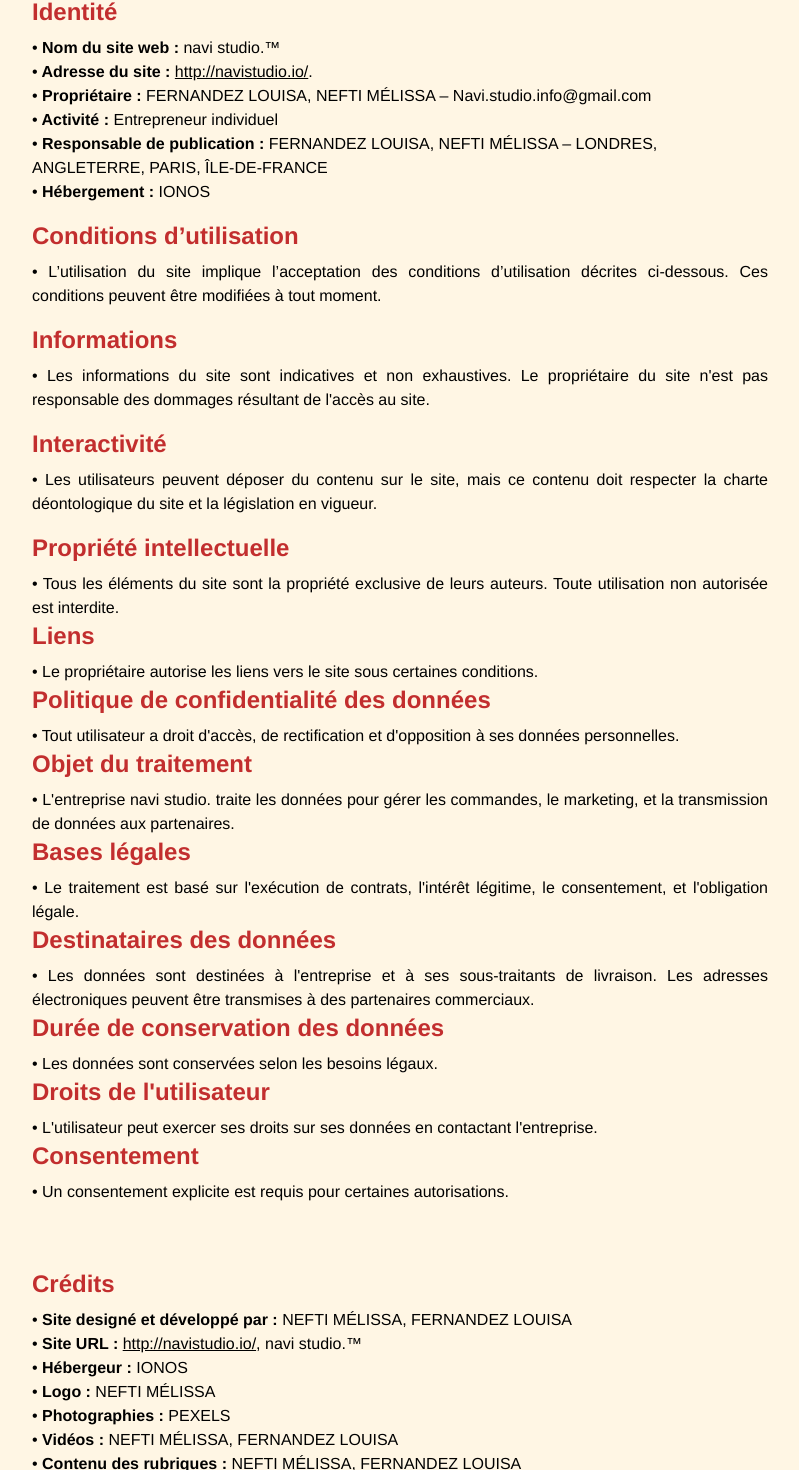
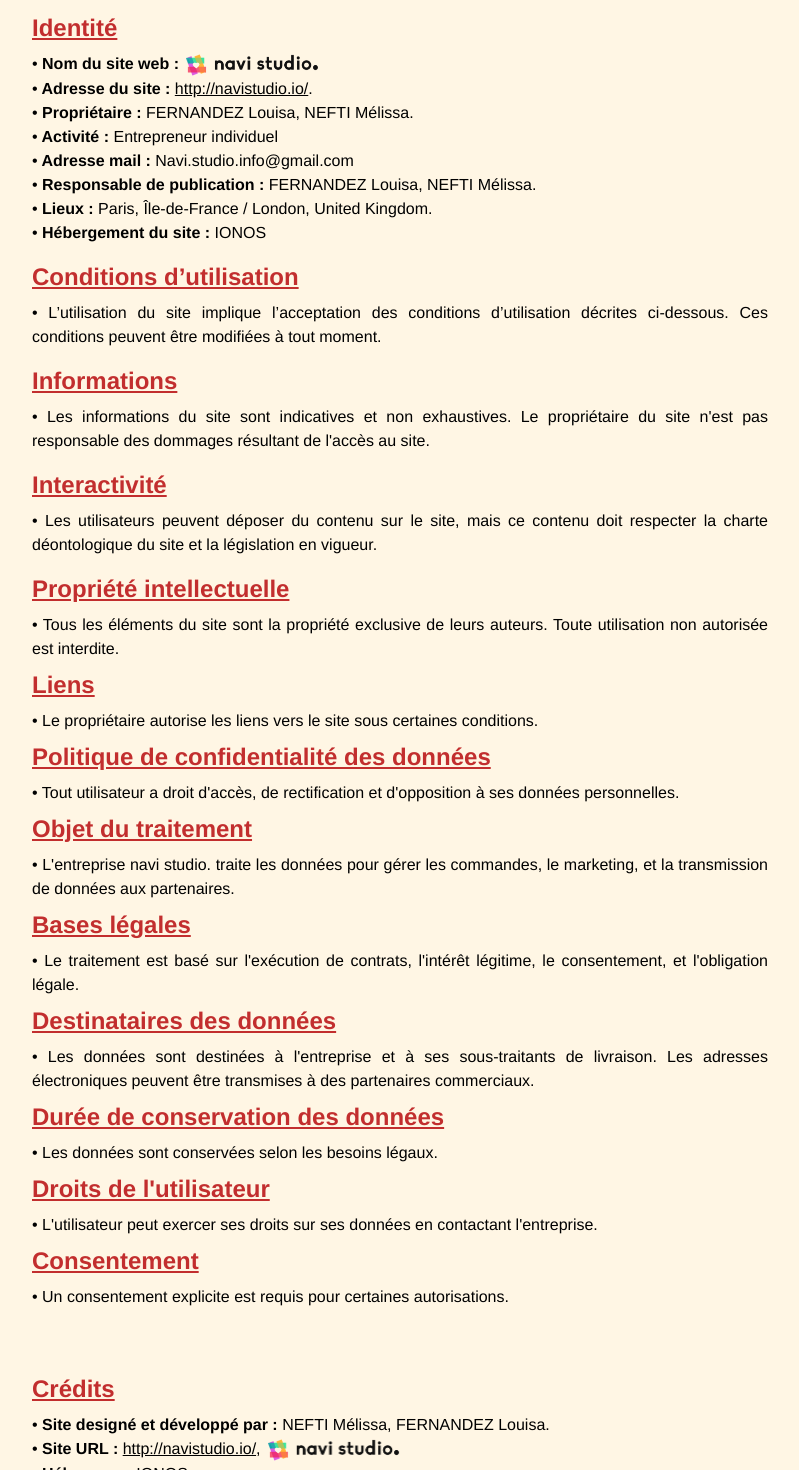
Before and after one commit to franzhopp/v3q, a React (Vite) app: page /mentions in a window 1280 px wide. Shown: the part 248-1718 px from the top of the page, without its empty margins (240-1039 px from the left). Built offline with nearby package versions, Linux system fonts and the light colour scheme; a web font is replaced by a local one.

Commit message:
[ADD] update pages legality

```diff
--- a/src/Components/Privacy/Pages/PageMentions.jsx
+++ b/src/Components/Privacy/Pages/PageMentions.jsx
@@ -1,5 +1,6 @@
 import { NavLink } from "react-router-dom";
 import PrivacyNavbar from "../../Navigation/PrivacyNavbar/PrivacyNavbar.jsx";
+import ImgText from "../../../assets/logo-4.png";
 import Footer from "../../Footer/Footer";
 
 const PageMentions = () => {
@@ -9,21 +10,22 @@ const PageMentions = () => {
     <>
       <PrivacyNavbar />
       <div className="bg-FFF6E4 flex justify-center">
-        <div className="w-full md:max-w-3xl p-4 font-sans-serif pt-16 pb-16">
+        <div className="w-full md:max-w-3xl p-4 font-sans-serif pt-40 sm:pt-20 pb-16">
           <h1 className="text-C22E2E mb-16 text-2xl md:text-3xl font-semibold">
             Mentions légales
           </h1>
 
-          <h2 className="text-C22E2E text-xl md:text-2xl font-semibold mb-2">
+          <h2 className="text-C22E2E underline text-xl md:text-2xl font-semibold mb-2">
             Identité
           </h2>
           <p className="text-black mb-4">
-            •<span className={keywordsStyle}> Nom du site web :</span> navi
-            studio.™
-            <br />•<span className={keywordsStyle}>
-              {" "}
-              Adresse du site :
-            </span>{" "}
+            •<span className={keywordsStyle}> Nom du site web :</span>
+            <img
+              src={ImgText}
+              className="h-6 ml-1 inline"
+              alt="Icône navi studio."
+            />
+            <br />•<span className={keywordsStyle}> Adresse du site :</span>{" "}
             <NavLink
               to="http://navistudio.io/"
               target="_blank"
@@ -34,21 +36,27 @@ const PageMentions = () => {
             </NavLink>
             .
             <br />•<span className={keywordsStyle}> Propriétaire :</span>{" "}
-            FERNANDEZ LOUISA, NEFTI MÉLISSA – Navi.studio.info@gmail.com
+            FERNANDEZ Louisa, NEFTI Mélissa.
             <br />•<span className={keywordsStyle}> Activité :</span>{" "}
             Entrepreneur individuel
+            <br />•<span className={keywordsStyle}> Adresse mail :</span>{" "}
+            Navi.studio.info@gmail.com
             <br />•
             <span className={keywordsStyle}>
               {" "}
               Responsable de publication :
             </span>{" "}
-            FERNANDEZ LOUISA, NEFTI MÉLISSA – LONDRES, ANGLETERRE, PARIS,
-            ÎLE-DE-FRANCE
-            <br />• <span className={keywordsStyle}>Hébergement :</span> IONOS
+            FERNANDEZ Louisa, NEFTI Mélissa.
+            <br />•<span className={keywordsStyle}> Lieux :</span> Paris,
+            Île-de-France / London, United Kingdom.
+            <br />• <span className={keywordsStyle}>
+              Hébergement du site :
+            </span>{" "}
+            IONOS
             <br />
           </p>
 
-          <h2 className="text-C22E2E text-xl md:text-2xl font-semibold mb-2">
+          <h2 className="text-C22E2E underline text-xl md:text-2xl font-semibold mb-2">
             Conditions d’utilisation
           </h2>
           <p className="text-black text-justify mb-4">
@@ -57,7 +65,7 @@ const PageMentions = () => {
             modifiées à tout moment.
           </p>
 
-          <h2 className="text-C22E2E text-xl md:text-2xl font-semibold mb-2">
+          <h2 className="text-C22E2E underline text-xl md:text-2xl font-semibold mb-2">
             Informations
           </h2>
           <p className="text-black text-justify mb-4">
@@ -66,7 +74,7 @@ const PageMentions = () => {
             l'accès au site.
           </p>
 
-          <h2 className="text-C22E2E text-xl md:text-2xl font-semibold mb-2">
+          <h2 className="text-C22E2E underline text-xl md:text-2xl font-semibold mb-2">
             Interactivité
           </h2>
           <p className="text-black text-justify mb-4">
@@ -75,7 +83,7 @@ const PageMentions = () => {
             législation en vigueur.
           </p>
 
-          <h2 className="text-C22E2E text-xl md:text-2xl font-semibold mb-2">
+          <h2 className="text-C22E2E underline text-xl md:text-2xl font-semibold mb-2">
             Propriété intellectuelle
           </h2>
           <p className="text-black text-justify">
@@ -83,7 +91,7 @@ const PageMentions = () => {
             auteurs. Toute utilisation non autorisée est interdite.
           </p>
 
-          <h2 className="text-C22E2E text-xl md:text-2xl font-semibold mb-2">
+          <h2 className="text-C22E2E underline text-xl md:text-2xl font-semibold mb-2 mt-2">
             Liens
           </h2>
           <p className="text-black text-justify">
@@ -91,7 +99,7 @@ const PageMentions = () => {
             conditions.
           </p>
 
-          <h2 className="text-C22E2E text-xl md:text-2xl font-semibold mb-2">
+          <h2 className="text-C22E2E underline text-xl md:text-2xl font-semibold mb-2 mt-2">
             Politique de confidentialité des données
           </h2>
           <p className="text-black text-justify">
@@ -99,7 +107,7 @@ const PageMentions = () => {
             à ses données personnelles.
           </p>
 
-          <h2 className="text-C22E2E text-xl md:text-2xl font-semibold mb-2">
+          <h2 className="text-C22E2E underline text-xl md:text-2xl font-semibold mb-2 mt-2">
             Objet du traitement
           </h2>
           <p className="text-black text-justify">
@@ -108,7 +116,7 @@ const PageMentions = () => {
             partenaires.
           </p>
 
-          <h2 className="text-C22E2E text-xl md:text-2xl font-semibold mb-2">
+          <h2 className="text-C22E2E underline text-xl md:text-2xl font-semibold mb-2 mt-2">
             Bases légales
           </h2>
           <p className="text-black text-justify">
@@ -116,7 +124,7 @@ const PageMentions = () => {
             légitime, le consentement, et l'obligation légale.
           </p>
 
-          <h2 className="text-C22E2E text-xl md:text-2xl font-semibold mb-2">
+          <h2 className="text-C22E2E underline text-xl md:text-2xl font-semibold mb-2 mt-2">
             Destinataires des données
           </h2>
           <p className="text-black text-justify">
@@ -125,14 +133,14 @@ const PageMentions = () => {
             des partenaires commerciaux.
           </p>
 
-          <h2 className="text-C22E2E text-xl md:text-2xl font-semibold mb-2">
+          <h2 className="text-C22E2E underline text-xl md:text-2xl font-semibold mb-2 mt-2">
             Durée de conservation des données
           </h2>
           <p className="text-black text-justify">
             • Les données sont conservées selon les besoins légaux.
           </p>
 
-          <h2 className="text-C22E2E text-xl md:text-2xl font-semibold mb-2">
+          <h2 className="text-C22E2E underline text-xl md:text-2xl font-semibold mb-2 mt-2">
             Droits de l'utilisateur
           </h2>
           <p className="text-black text-justify">
@@ -140,13 +148,13 @@ const PageMentions = () => {
             contactant l'entreprise.
           </p>
 
-          <h2 className="text-C22E2E text-xl md:text-2xl font-semibold mb-2">
+          <h2 className="text-C22E2E underline text-xl md:text-2xl font-semibold mb-2 mt-2">
             Consentement
           </h2>
           <p className="text-black text-justify">
             • Un consentement explicite est requis pour certaines autorisations.
           </p>
-          <h2 className="text-C22E2E text-xl md:text-2xl font-semibold mt-16 mb-2">
+          <h2 className="text-C22E2E underline text-xl md:text-2xl font-semibold mt-16 mb-2">
             Crédits
           </h2>
           <p className="mb-4 text-black">
@@ -155,7 +163,7 @@ const PageMentions = () => {
               {" "}
               Site designé et développé par :
             </span>{" "}
-            NEFTI MÉLISSA, FERNANDEZ LOUISA
+            NEFTI Mélissa, FERNANDEZ Louisa.
             <br />•<span className={keywordsStyle}> Site URL :</span>{" "}
             <NavLink
               to="http://navistudio.io/defaultsite"
@@ -165,30 +173,45 @@ const PageMentions = () => {
             >
               http://navistudio.io/
             </NavLink>
-            , navi studio.™
+            ,
+            <img
+              src={ImgText}
+              className="h-6 ml-1 inline"
+              alt="Icône navi studio."
+            />
             <br />•<span className={keywordsStyle}> Hébergeur :</span> IONOS
-            <br />•<span className={keywordsStyle}> Logo :</span> NEFTI MÉLISSA
+            <br />•<span className={keywordsStyle}> Logo :</span> NEFTI Mélissa.
             <br />•<span className={keywordsStyle}> Photographies : </span>
-            PEXELS
+            Pexels.
             <br />•<span className={keywordsStyle}> Vidéos :</span> NEFTI
-            MÉLISSA, FERNANDEZ LOUISA
+            Mélissa, FERNANDEZ Louisa.
             <br />•
             <span className={keywordsStyle}> Contenu des rubriques :</span>{" "}
-            NEFTI MÉLISSA, FERNANDEZ LOUISA
+            NEFTI Mélissa, FERNANDEZ Louisa.
+            <br />•<span className={keywordsStyle}>
+              {" "}
+              Contenu des textes :
+            </span>{" "}
+            NEFTI Mélissa, FERNANDEZ Louisa.
+            <br />•<span className={keywordsStyle}>
+              {" "}
+              Contenu des liens :
+            </span>{" "}
+            NEFTI Mélissa, FERNANDEZ Louisa.
             <br />•
             <span className={keywordsStyle}> Montages des visuels :</span> NEFTI
-            MÉLISSA, FERNANDEZ LOUISA
+            Mélissa, FERNANDEZ Louisa.
             <br />•<span className={keywordsStyle}>
               {" "}
               Montages des vidéos :
             </span>{" "}
-            NEFTI MÉLISSA, FERNANDEZ LOUISA
+            NEFTI Mélissa, FERNANDEZ Louisa.
             <br />•
             <span className={keywordsStyle}>
               {" "}
               Icônes utilisées pour les visuels :
             </span>{" "}
-            Photoshop, Illustrator, Figma, Procreate
+            Photoshop, Illustrator, Figma, Procreate.
             <br />•<span className={keywordsStyle}>
               {" "}
               Éditeur de code :
@@ -199,10 +222,9 @@ const PageMentions = () => {
               {" "}
               Technologies utilisées :
             </span>{" "}
-            React, Tailwind CSS, HTML/CSS, JS, EmailJS, Postman, PNPM, AOS,
-            Motion, Notion, React Icons, Hyper UI, Daisy UI etc...
+            React, Tailwind CSS.
             <br />
-            <div className="mt-16">
+            <div className="mt-16 font-extrabold text-C22E2E">
               Modèle de formule de collecte de données à caractère personnel
               pour la conception de la rubrique "MENTIONS LÉGALES" : Site du
               CNIL - Version 2019 /{" "}
--- a/src/Components/Privacy/Pages/PagePrivacy.jsx
+++ b/src/Components/Privacy/Pages/PagePrivacy.jsx
@@ -1,4 +1,5 @@
 import PrivacyNavbar from "../../Navigation/PrivacyNavbar/PrivacyNavbar.jsx";
+import ImgText from "../../../assets/logo-4.png";
 import Footer from "../../Footer/Footer";
 
 const PagePrivacy = () => {
@@ -6,16 +7,20 @@ const PagePrivacy = () => {
     <>
       {" "}
       <PrivacyNavbar />
-      <div className="bg-FFF6E4 flex justify-center font-sans-serif pb-16 pt-16">
+      <div className="bg-FFF6E4 flex justify-center font-sans-serif pb-16 pt-40 sm:pt-20">
         <div className="w-full md:max-w-3xl p-4">
           <h1 className="text-2xl md:text-3xl font-semibold mb-16 text-C22E2E">
             Politique de Confidentialité des Données
           </h1>
 
           <p className="text-black text-justify mb-4">
-            • Chez{" "}
-            <span className="text-C22E2E font-extrabold">navi studio.™</span>,
-            nous accordons une grande importance à la protection de vos
+            • Chez
+            <img
+              src={ImgText}
+              className="h-6 ml-1 inline"
+              alt="Icône navi studio."
+            />
+            , nous accordons une grande importance à la protection de vos
             informations personnelles. Cette politique de confidentialité
             explique comment nous collectons, utilisons, et protégeons vos
             données.
--- a/src/Components/Privacy/Pages/PageTerms.jsx
+++ b/src/Components/Privacy/Pages/PageTerms.jsx
@@ -6,7 +6,7 @@ const PageConditions = () => {
     <>
       <PrivacyNavbar />
       <div className="bg-FFF6E4 flex justify-center">
-        <div className="w-full md:max-w-3xl p-4 font-sans-serif pt-16 pb-16">
+        <div className="w-full md:max-w-3xl p-4 font-sans-serif pt-40 sm:pt-20 pb-16">
           <h1 className="text-C22E2E mb-16 text-2xl md:text-3xl font-semibold">
             Conditions d'Utilisation
           </h1>
```
Also changed, not shown: src/Components/Rate/Prices/PageAllRates.jsx (+8 -0 lines).
